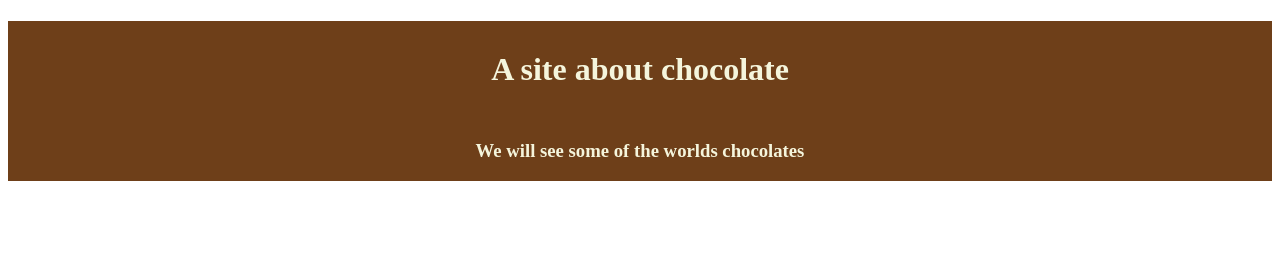
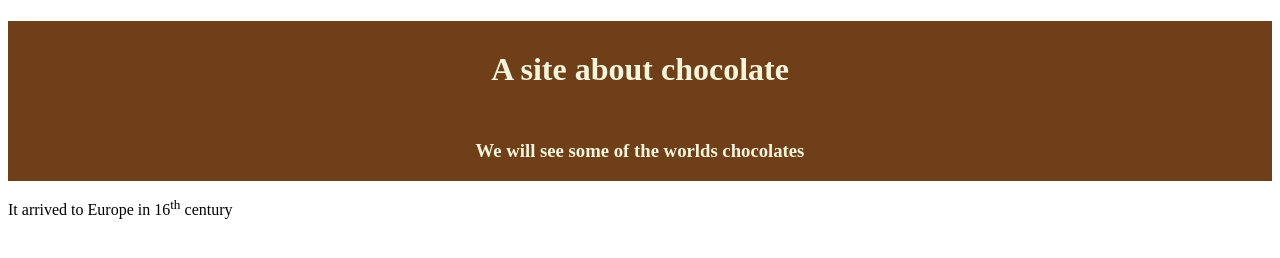
Before and after one commit to lwissal/wissalWEB2GitTest, a plain HTML site: page index.html in a window 1280 px wide. Drawn offline with Linux system fonts and the light colour scheme.

Commit message:
Update index.html

```diff
--- a/index.html
+++ b/index.html
@@ -14,6 +14,8 @@
         <h1>A site about chocolate</h1>
         <h3>We will see some of the worlds chocolates</h3>
     </div>
+
+        <p>It arrived to Europe in 16<sup>th</sup> century<p/>
+
 </body>
-
 </html>
```
